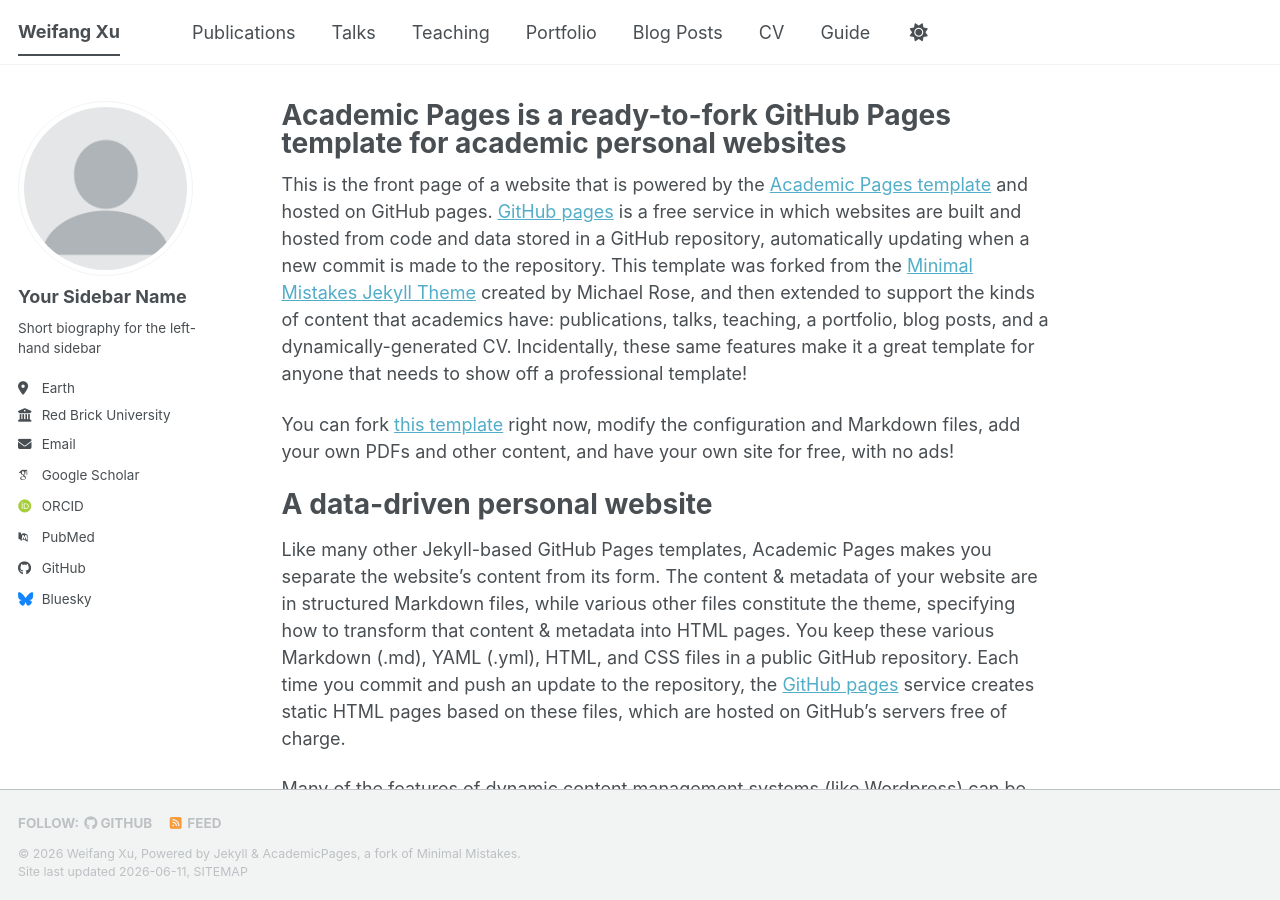
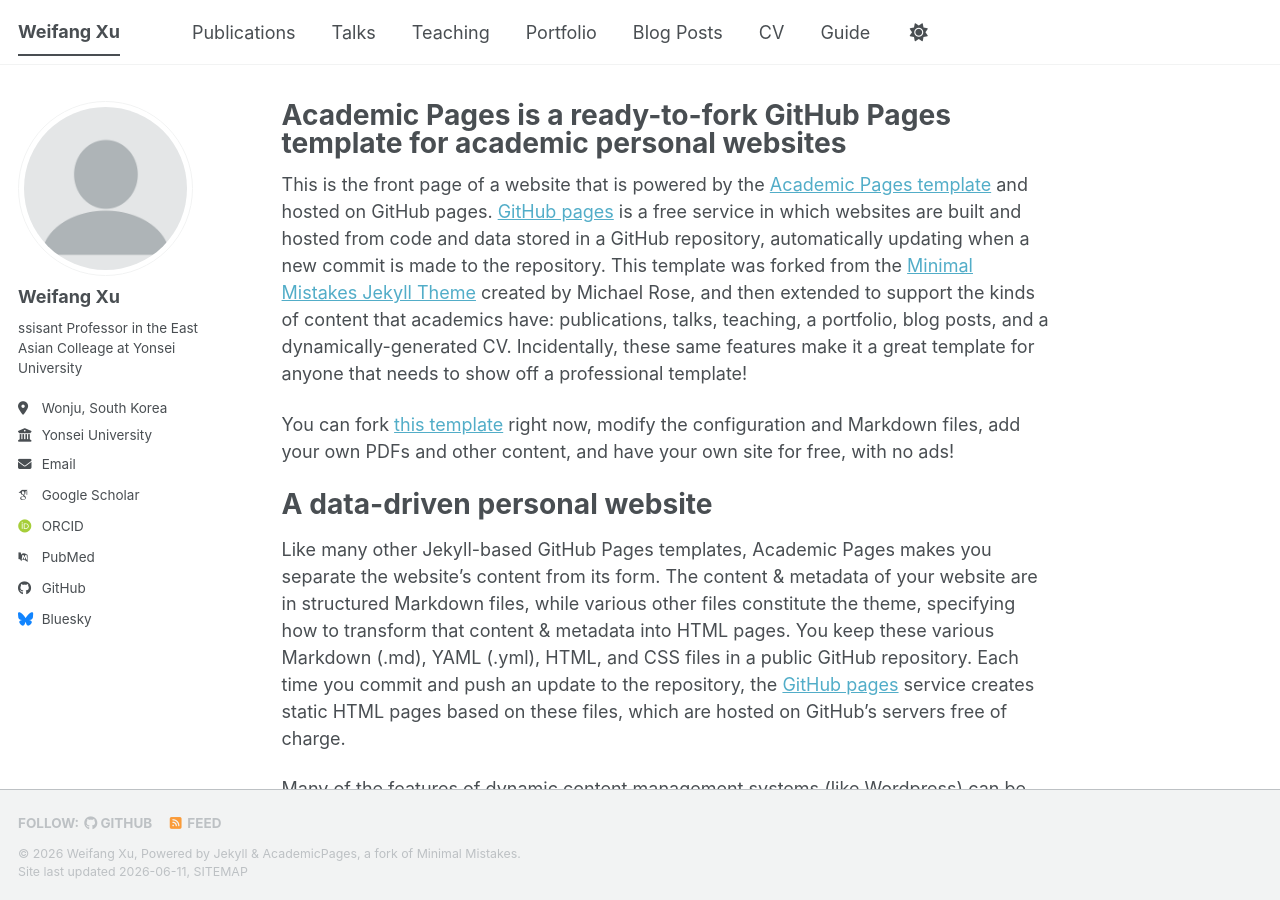
Before and after one commit to victorfsu/victorfsu.github.io, a Jekyll site: the page built from _pages/about.md, in a window 1280 px wide and 900 px high. Built offline with Jekyll 4.4.1, drawn with Linux system fonts in a browser that asks for light colours; some web fonts are replaced; a script bundle is joined from its source files by our own code; library files that are not in the unit come from our copies.

Commit message:
Update _config.yml

```diff
--- a/_config.yml
+++ b/_config.yml
@@ -24,13 +24,13 @@ repository               : "academicpages/academicpages.github.io"
 author:
   # Biographic information
   avatar           : "profile.png"
-  name             : "Your Sidebar Name"
-  pronouns         : # example: "she/her"
-  bio              : "Short biography for the left-hand sidebar"
-  location         : "Earth"
-  employer         : "Red Brick University"
+  name             : "Weifang Xu"
+  pronouns         : # example: "he/his"
+  bio              : "ssisant Professor in the East Asian Colleage at Yonsei University"
+  location         : "Wonju, South Korea"
+  employer         : "Yonsei University"
   uri              : # URL
-  email            : "none@example.org"
+  email            : "weifangxu@yonsei.ac.kr"
 
   # Academic websites
   academia         : # URL
```
